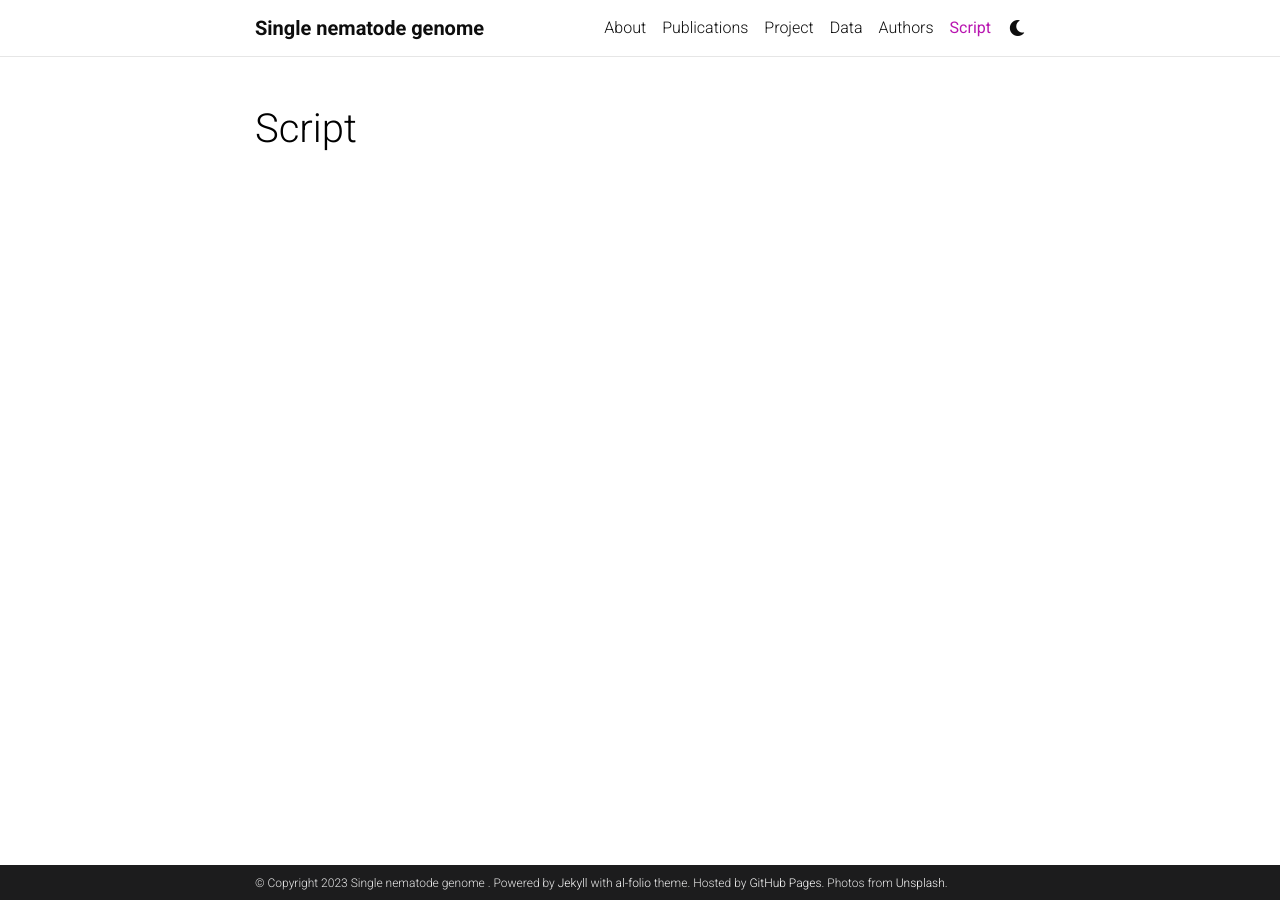
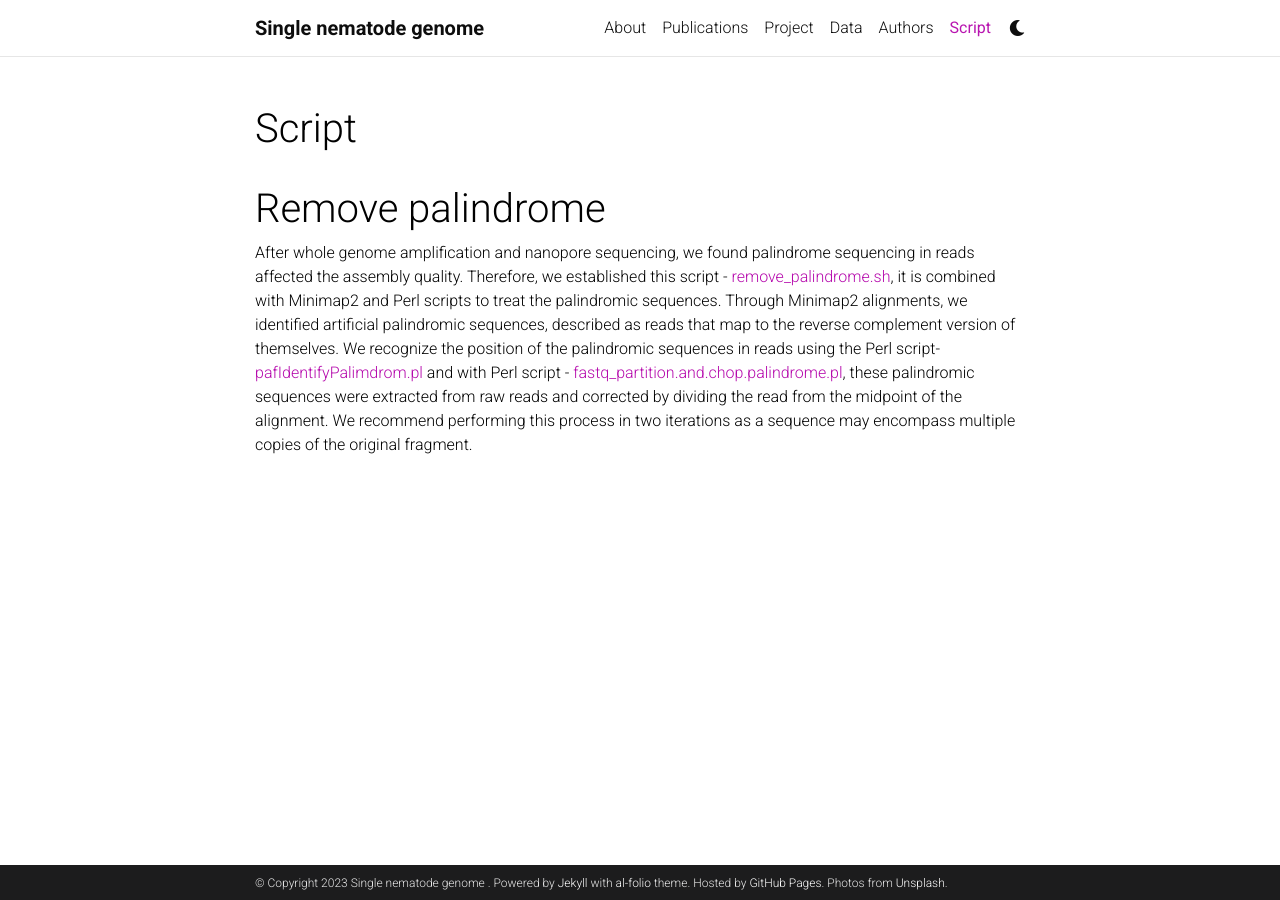
Before and after one commit to YiChienLee1010/Single-nematode-genome, a Jekyll site: the page built from _pages/script.md, in a window 1280 px wide. Built offline with Jekyll 4.4.1, drawn with Linux system fonts in a browser that asks for light colours; comment, search, counter and statistics services are not loaded; a style sheet for code colours, icons or effects is not loaded.

Commit message:
Update script.md

```diff
--- a/_pages/script.md
+++ b/_pages/script.md
@@ -5,3 +5,12 @@ title: Script
 nav: true
 nav_order: 6
 ---
+
+# Remove palindrome
+
+After whole genome amplification and nanopore sequencing, we found palindrome sequencing in reads affected the assembly quality. Therefore, we established this script - [remove_palindrome.sh][1], it is combined with Minimap2 and Perl scripts to treat the palindromic sequences. Through Minimap2 alignments, we identified artificial palindromic sequences, described as reads that map to the reverse complement version of themselves. We recognize the position of the palindromic sequences in reads using the Perl script- [pafIdentifyPalimdrom.pl][2] and with Perl script - [fastq_partition.and.chop.palindrome.pl][3], these palindromic sequences were extracted from raw reads and corrected by dividing the read from the midpoint of the alignment. We recommend performing this process in two iterations as a sequence may encompass multiple copies of the original fragment.
+
+
+[1]: {{ site.url }}{{site.baseurl}}/script/remove_palindrome.sh
+[2]: {{ site.url }}{{site.baseurl}}/script/pafIdentifyPalimdrom.pl
+[3]: {{ site.url }}{{site.baseurl}}/script/fastq_partition.and.chop.palindrome.pl
```
